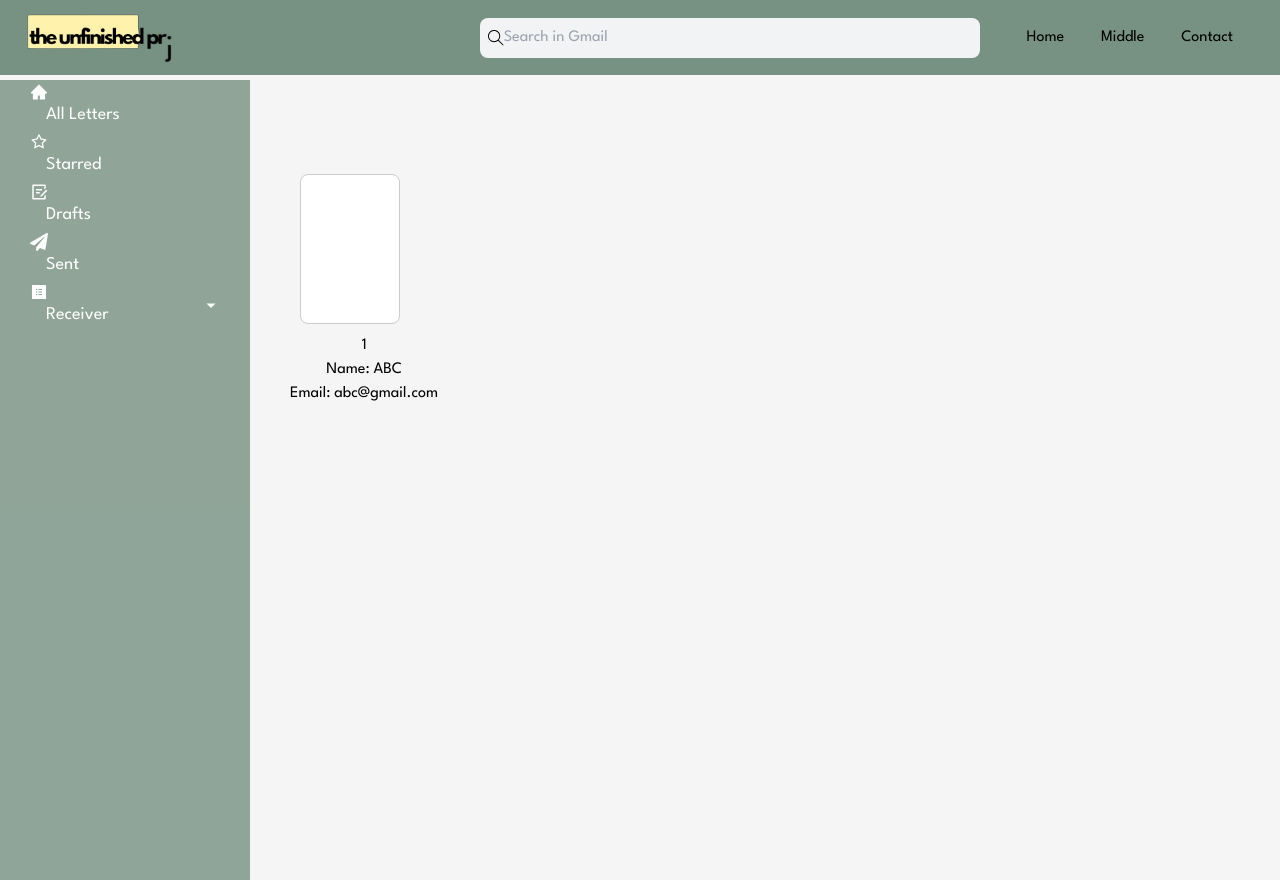
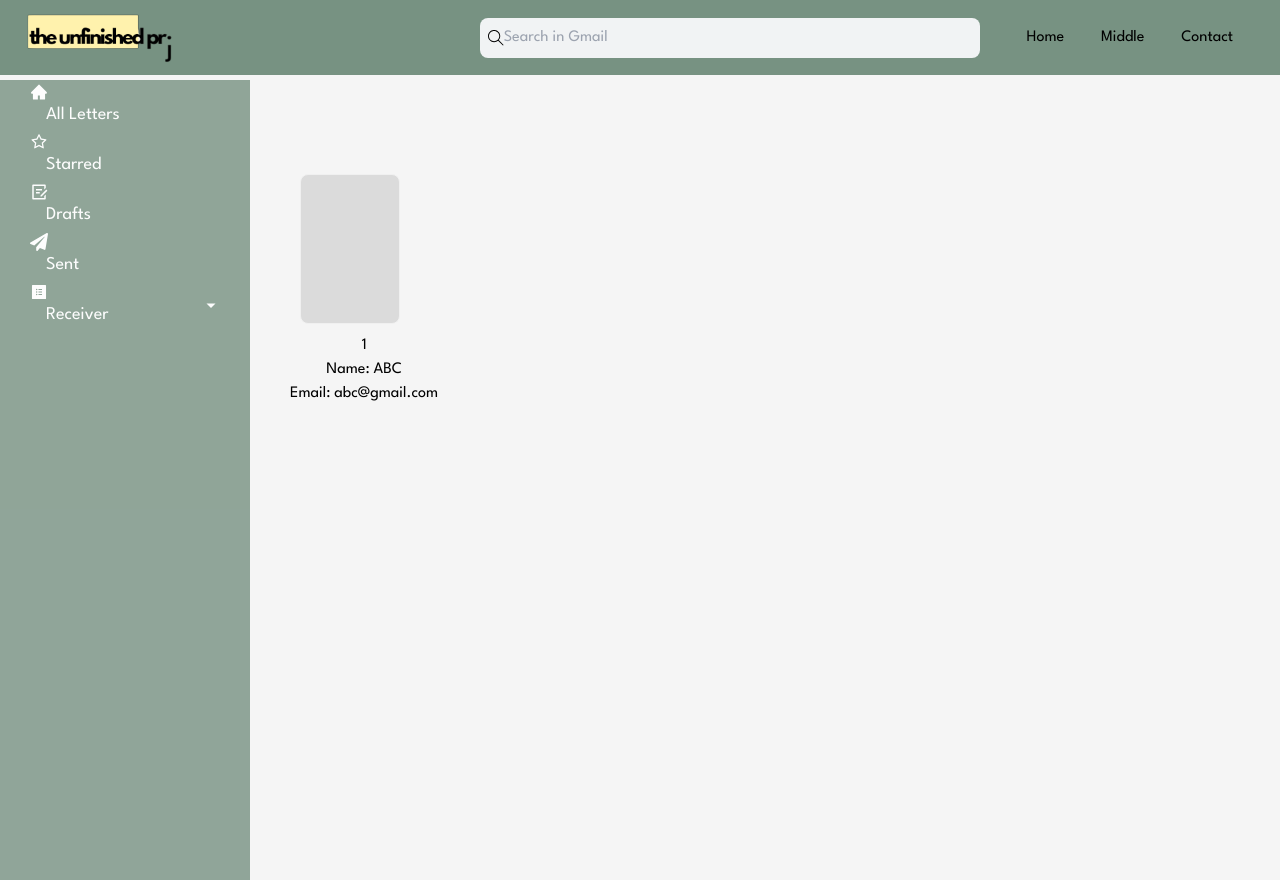
Before and after one commit to hphng/The_Unfinished_Project, a Next.js app: page /allLetters in a window 1280 px wide. In both pictures the pointer is over the element 350 px from the left and 249 px from the top of the page. Built offline with nearby package versions, Linux system fonts and the light colour scheme; some icons are missing.

Commit message:
fix styling

```diff
--- a/components/Letter/Letter.module.css
+++ b/components/Letter/Letter.module.css
@@ -25,6 +25,14 @@
   height: 150px;
 }
 
+.card:hover {
+  background-color: black;
+  opacity: 0.1;
+}
+
+.card:hover:active {
+  opacity: 0.4;
+}
 .cardContainer {
   text-align: center;
 }
--- a/components/Letter/index.js
+++ b/components/Letter/index.js
@@ -97,7 +97,7 @@ export default function Letter() {
                 onChange={(e) => setTitle(e.target.value)}
               />
               <button onClick={addCard} className={styles.button1}>
-                Add Card
+                Add Letter
               </button>
               <button onClick={closePopup} className={styles.button2}>
                 Close
```
